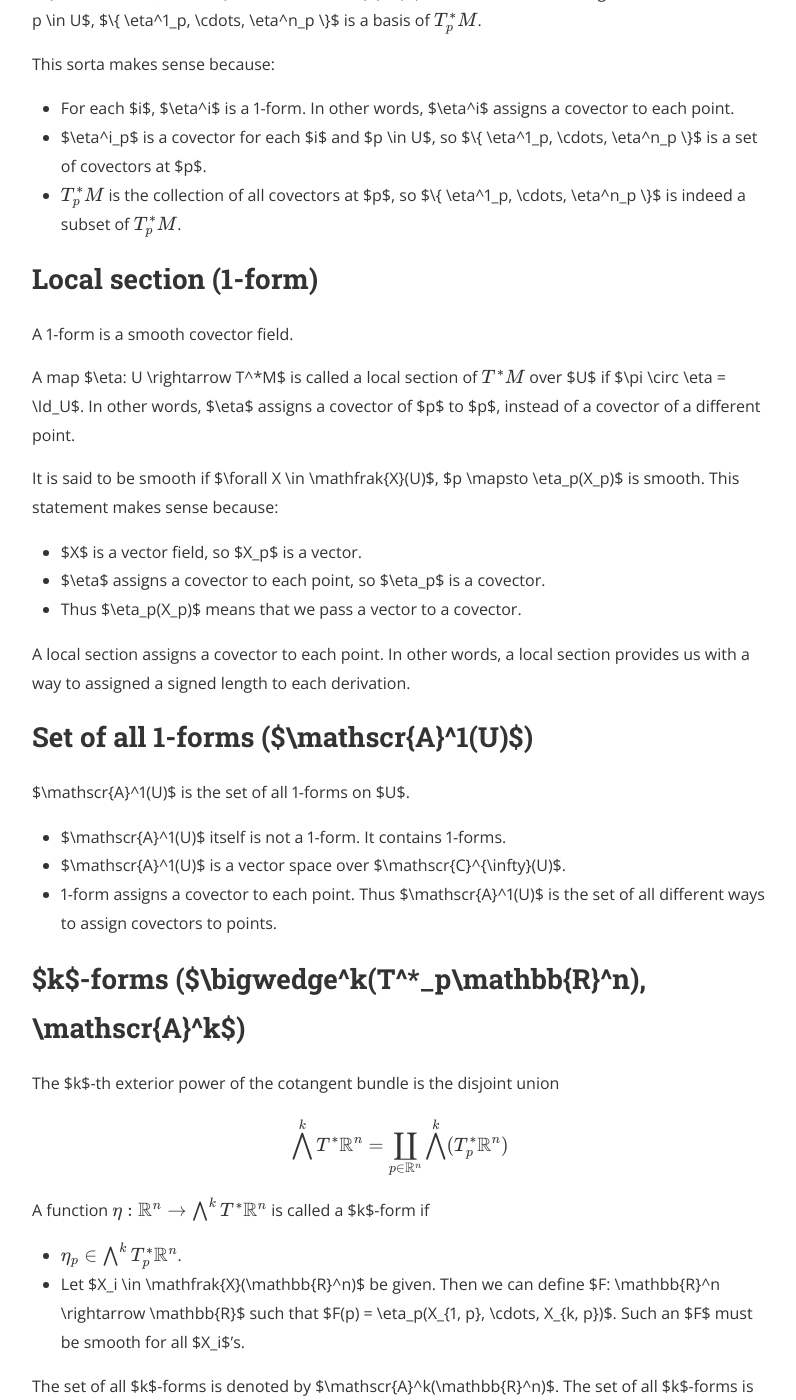
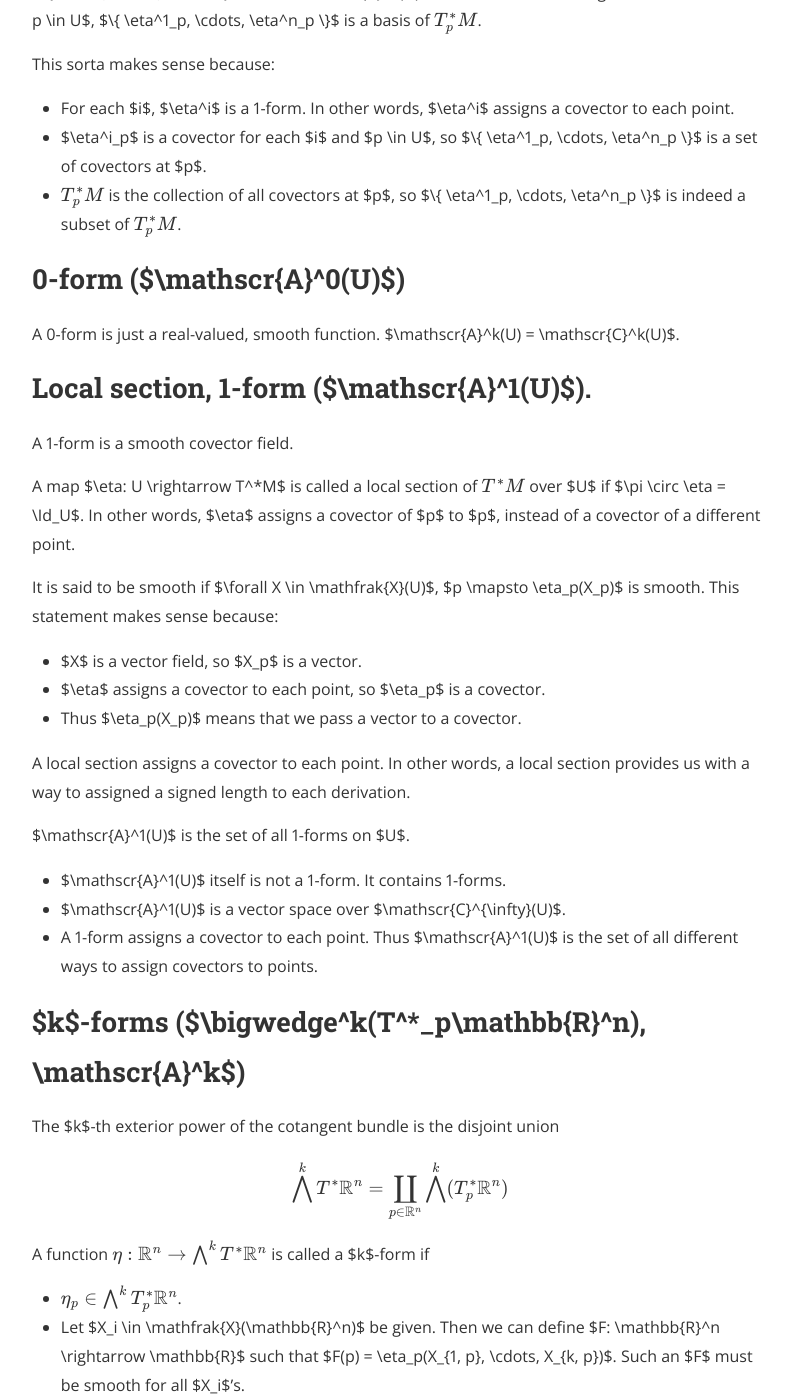
Before and after one commit to hidenori-shinohara/hidenori-shinohara.github.io, a Jekyll site: the page built from _posts/courses/math620/2019-09-09-smooth-manifold-cheat-sheet.md, in a window 1280 px wide and 1400 px high, scrolled down 6268 px. Shown: the whole window, without its empty margins (240-1036 px from the left). Built offline with Jekyll 4.4.1, drawn with Linux system fonts in a browser that asks for light colours; nearby versions of some CDN libraries; formulas are drawn with MathJax 3; some of the changed text lies outside the part shown.

Commit message:
Fix some typoes

```diff
--- a/_posts/courses/math620/2019-09-09-smooth-manifold-cheat-sheet.md
+++ b/_posts/courses/math620/2019-09-09-smooth-manifold-cheat-sheet.md
@@ -168,7 +168,11 @@ This sorta makes sense because:
 * $$T_p^*M$$ is the collection of all covectors at $p$, so $\\{ \eta^1_p, \cdots, \eta^n_p \\}$ is indeed a subset of $$T_p^*M$$.
 
 
-## Local section (1-form)
+## 0-form ($\mathscr{A}^0(U)$)
+A 0-form is just a real-valued, smooth function.
+$\mathscr{A}^k(U) = \mathscr{C}^k(U)$.
+
+## Local section, 1-form ($\mathscr{A}^1(U)$).
 A 1-form is a smooth covector field.
 
 A map $\eta: U \rightarrow T^*M$ is called a local section of $$T^*M$$ over $U$ if $\pi \circ \eta = \Id_U$.
@@ -183,14 +187,12 @@ This statement makes sense because:
 A local section assigns a covector to each point.
 In other words, a local section provides us with a way to assigned a signed length to each derivation.
 
-## Set of all 1-forms ($\mathscr{A}^1(U)$)
-
 $\mathscr{A}^1(U)$ is the set of all 1-forms on $U$.
 
 * $\mathscr{A}^1(U)$ itself is not a 1-form.
   It contains 1-forms.
 * $\mathscr{A}^1(U)$ is a vector space over $\mathscr{C}^{\infty}(U)$.
-* 1-form assigns a covector to each point.
+* A 1-form assigns a covector to each point.
   Thus $\mathscr{A}^1(U)$ is the set of all different ways to assign covectors to points.
 
 ## $k$-forms ($\bigwedge^k(T^*_p\mathbb{R}^n), \mathscr{A}^k$)
```
